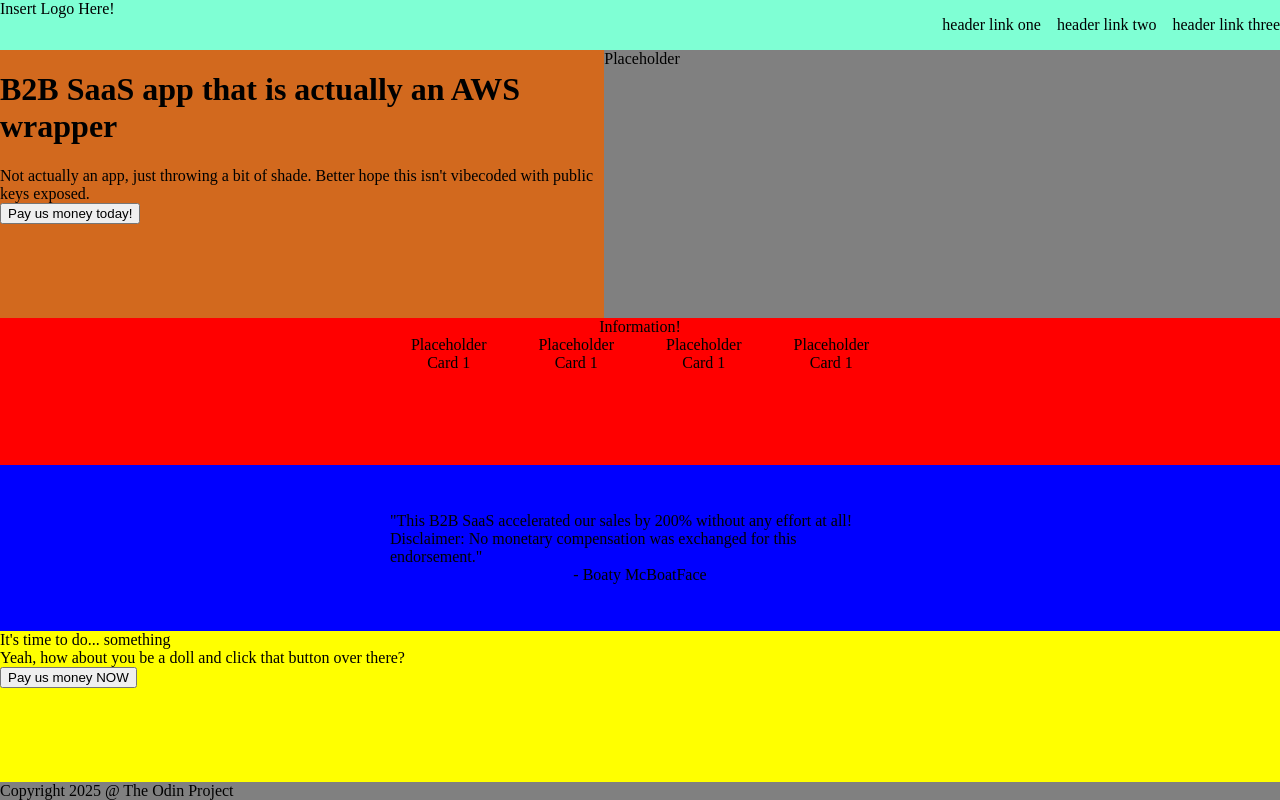
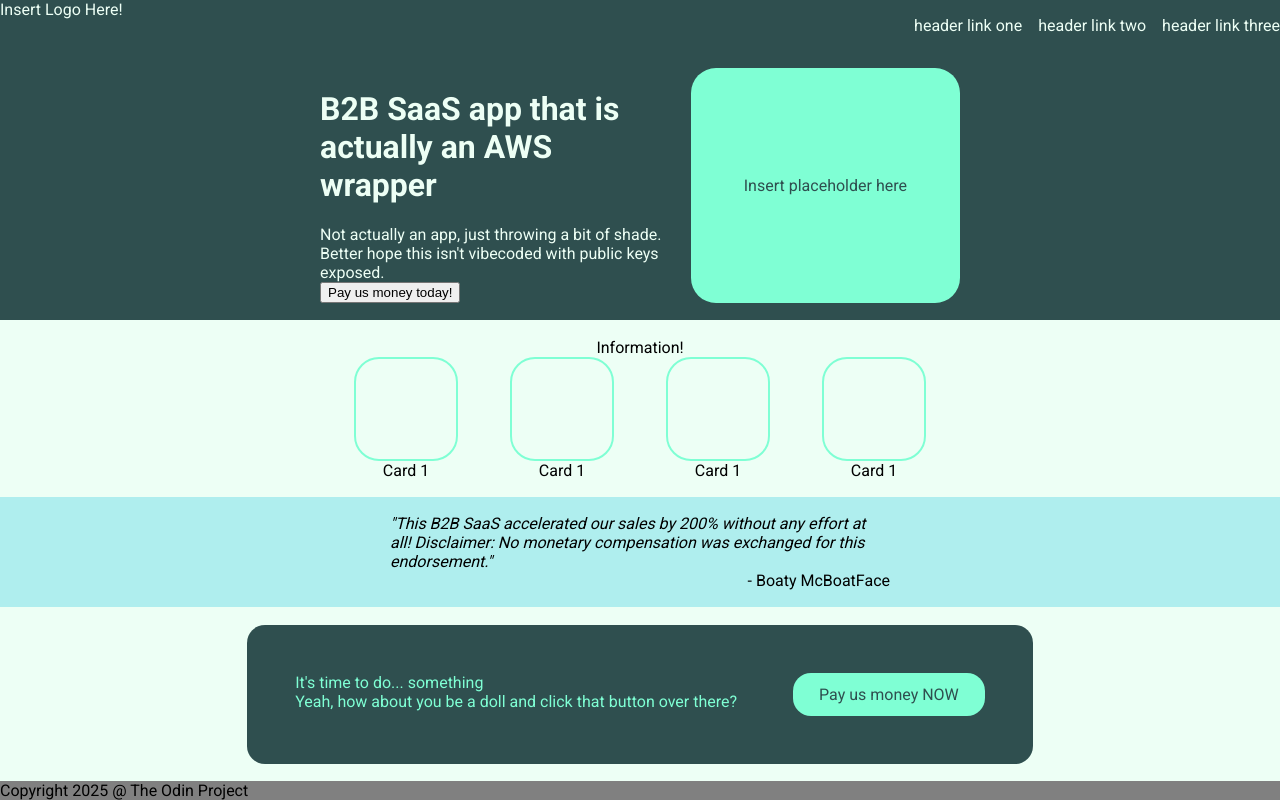
Before and after one commit to JSON-Ling/odin-landing-page, a plain HTML site: page index.html in a window 1280 px wide. Drawn offline with Linux system fonts and the light colour scheme.

Commit message:
Add color styling based on color palette

```diff
--- a/index.html
+++ b/index.html
@@ -19,39 +19,42 @@
 
         <div class="main-body">
 
+            <div class="hero-section">
                 <div class="hero-container">
                     <div class="hero-text">
                         <h1>B2B SaaS app that is actually an AWS wrapper</h1>
                         <div>Not actually an app, just throwing a bit of shade. Better hope this isn't vibecoded with public keys exposed.</div>
                         <button>Pay us money today!</button>
                     </div>
-                <div class="hero-image">
-                    <div>Placeholder</div>
+                    <div class="hero-image">Insert placeholder here</div>
                 </div>
             </div>
 
+            <div class="info-section">
                 <div class="info-container">
                     <div class="info-title">Information!</div>
                     <div class="info-card-container">
                         <div class="card">
-                        <div class="card-image">Placeholder</div>
+                            <div class="card-image"></div>
                             <div class="card-text">Card 1</div>
                         </div>
                         <div class="card">
-                        <div class="card-image">Placeholder</div>
+                            <div class="card-image"></div>
                             <div class="card-text">Card 1</div>
                         </div>
                         <div class="card">
-                        <div class="card-image">Placeholder</div>
+                            <div class="card-image"></div>
                             <div class="card-text">Card 1</div>
                         </div>
                         <div class="card">
-                        <div class="card-image">Placeholder</div>
+                            <div class="card-image"></div>
                             <div class="card-text">Card 1</div>
                         </div>
                     </div>
                 </div>
+            </div>
 
+            <div class="quote-section">
                 <div class="quote-container">
                     <div class="quote-text">
                     "This B2B SaaS accelerated our sales by 200% without any effort at all! Disclaimer: No monetary compensation was exchanged for this endorsement."
@@ -61,6 +64,9 @@
                     </div>
                 </div>
 
+            </div>
+
+            <div class="call-action-section">
                 <div class="call-action-container">
                     <div class="call-action-maintext">
                         <div class="call-action-header">It's time to do... something</div>
@@ -69,6 +75,7 @@
                     <button class="call-action-button">Pay us money NOW</button>
                 </div>
             </div>
+        </div>
 
         <div class="footer">
             Copyright 2025 @ The Odin Project
--- a/styles.css
+++ b/styles.css
@@ -1,13 +1,17 @@
+@import url('https://fonts.googleapis.com/css2?family=Roboto:wght@400;700&display=swap');
+
 body {
     display: flex;
     flex-direction: column;
     margin: 0;
     min-height: 100vh;
+    font-family: Roboto, sans-serif;
 }
 
 .header {
     display: flex;
-    background-color: aquamarine;
+    background-color: #2f4f4f;
+    color: #edfff5;
 }
 
 .header-list {
@@ -23,21 +27,49 @@ body {
     flex-direction: column;
 }
 
+.hero-section {
+    display: flex;
+    flex: 1;
+    justify-content: center;
+    align-items: center;
+    background-color: #2f4f4f;
+    color: #edfff5;
+}
+
 .hero-container {
     display: flex;
-    flex: 1;
-    background-color: chocolate;
+    width: 50%;
+    gap: 26px;
+}
+
+.hero-text {
+    width: 60%;
 }
 
 .hero-image {
-    background-color: grey;
-    width: 60%;
+    display: flex;
+    width: 300px;
+    height: auto;
+    background-color: #7fffd4;
+    color: #2f4f4f;
+    border-radius: 25px;
+    align-items: center;
+    justify-content: center;
+}
+
+.info-section {
+    display: flex;
+    flex: 1;
+    justify-content: center;
+    align-items: center;
+    background-color: #edfff5;
 }
 
 .info-container {
-    flex: 1;
-    background-color: red;
+    display: flex;
+    width: 50%;
     text-align: center;
+    flex-direction: column;
 }
 
 .info-card-container {
@@ -50,22 +82,58 @@ body {
     max-width: 200px;
 }
 
-.quote-container {
+.card-image {
+    width: 100px;
+    height: 100px;
+    border-radius: 25px;
+    border: 2px solid #7fffd4;
+}
+
+.quote-section {
     display: flex;
-    flex-direction: column;
     flex: 1;
-    background-color: blue;
+    background-color: #afeeee;
     justify-content: center;
     align-items: center;
 }
 
+.quote-container {
+    width: 500px;
+}
+
 .quote-text {
-    max-width: 500px;
+    font-style: italic;
+}
+
+.quote-attribution {
+    text-align: right;
+}
+
+.call-action-section {
+    display: flex;
+    flex: 1;
+    background-color: #edfff5;
+    justify-content: center;
+    align-items: center;
 }
 
 .call-action-container {
-    flex: 1;
-    background-color: yellow;
+    display: flex;
+    background-color: #2f4f4f;
+    padding: 48px;
+    border-radius: 18px;
+    color: #7fffd4;
+    gap: 56px;
+}
+
+.call-action-button {
+    all: unset;
+    padding: 12px 26px;
+    border-radius: 18px;
+    background: none;
+    background-color: #7fffd4;
+    color: #2f4f4f;
+    font-size: 16px;
 }
 
 .footer {
```
Lines whose indentation alone changed are shown as unchanged.
